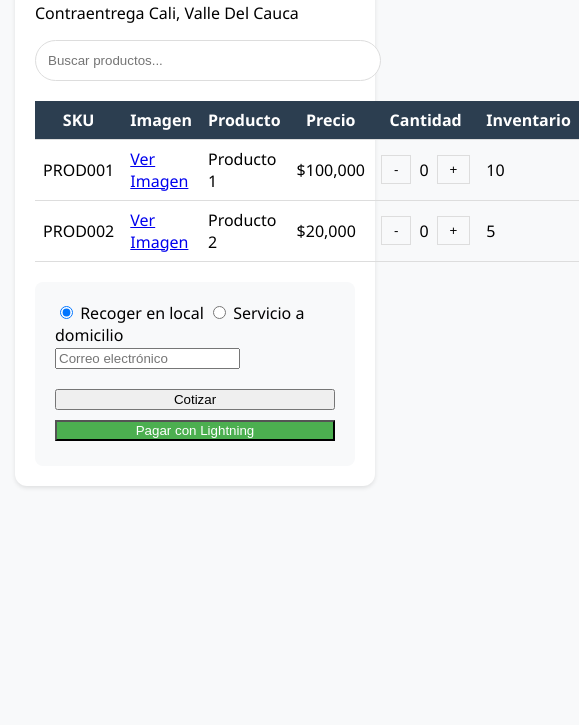
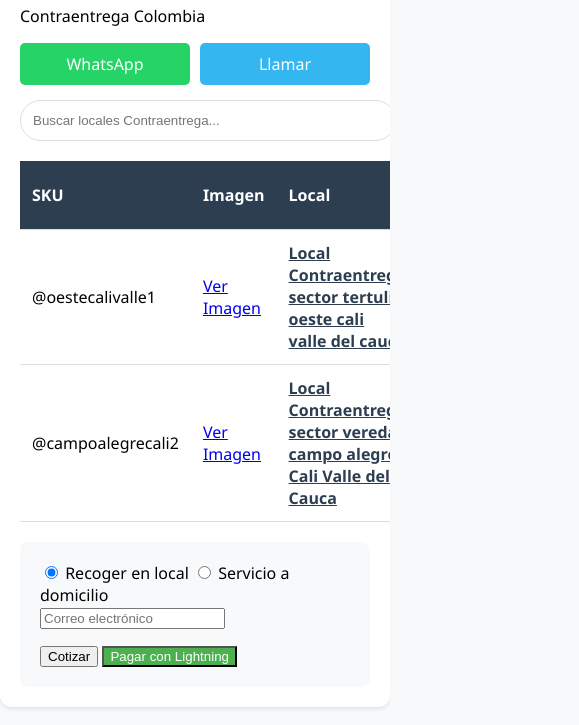
Before and after one commit to campoalegrecalicontraentregaco/web, a plain HTML site: page index.html in a window 390 px wide. Shown: the part 119-844 px from the top of the page, 579 px wide, since content can reach past the window. Drawn offline with Linux system fonts and the light colour scheme.

Commit message:
Actualizar index.html

```diff
--- a/index.html
+++ b/index.html
@@ -3,29 +3,163 @@
 <head>
     <meta charset="UTF-8">
     <meta name="viewport" content="width=device-width, initial-scale=1.0">
-    <title>Contraentrega Valle del Cauca</title>
+    <title>Contraentrega Montebello Cali Valle del Cauca</title>
     <style>
-        body { font-family: 'Segoe UI', sans-serif; margin: 0; padding: 15px; background: #f8f9fa; }
-        .container { background: white; max-width: 100%; padding: 20px; border-radius: 12px; box-shadow: 0 2px 4px rgba(0,0,0,0.1); }
-        .product-table { width: 100%; border-collapse: collapse; margin: 20px 0; }
-        .product-table th, .product-table td { padding: 12px; border-bottom: 1px solid #ddd; }
-        .product-table th { background: #2c3e50; color: white; }
-        .quantity-controls { display: flex; align-items: center; gap: 8px; }
-        .quantity-controls button { padding: 8px 15px; border: 1px solid #ddd; background: #f8f9fa; cursor: pointer; }
-        .checkout-section { background: #f8f9fa; padding: 20px; margin-top: 20px; border-radius: 8px; }
-        .search-container { margin: 15px 0; }
-        #searchInput { width: 100%; padding: 12px; border: 1px solid #ddd; border-radius: 25px; }
-        .delivery-form { display: none; margin-top: 15px; }
-        .payment-instructions { background: #e3f2fd; padding: 15px; margin: 15px 0; border-radius: 8px; }
-        .qr-code { margin: 15px auto; text-align: center; }
-        .image-modal { display: none; position: fixed; top: 0; left: 0; width: 100%; height: 100%; background: rgba(0,0,0,0.8); z-index: 1000; justify-content: center; align-items: center; }
-        .modal-content { max-width: 90%; max-height: 90%; position: relative; }
-        .close-modal { position: absolute; top: -25px; right: -25px; color: white; font-size: 30px; cursor: pointer; }
+        /* Estilos generales */
+        body {
+            font-family: 'Segoe UI', sans-serif;
+            margin: 0;
+            padding: 0;
+            background: #f8f9fa;
+            display: flex;
+            justify-content: center;
+            align-items: center;
+            min-height: 100vh;
+        }
 
-        @media (max-width: 768px) {
-            .quantity-controls button { padding: 6px 12px; }
-            .checkout-section button { width: 100%; margin: 5px 0; }
-            .product-table th, .product-table td { padding: 8px; }
+        /* Contenedor principal */
+        .container {
+            background: white;
+            width: 1200px; /* Ancho fijo para versión de escritorio */
+            padding: 20px;
+            border-radius: 12px;
+            box-shadow: 0 2px 4px rgba(0, 0, 0, 0.1);
+            overflow-x: auto; /* Permite desplazamiento horizontal si el contenido es muy ancho */
+        }
+
+        /* Estilos para la tabla */
+        .product-table {
+            width: 100%;
+            border-collapse: collapse;
+            margin: 20px 0;
+        }
+
+        .product-table th, .product-table td {
+            padding: 12px;
+            border-bottom: 1px solid #ddd;
+            text-align: left;
+        }
+
+        .product-table th {
+            background: #2c3e50;
+            color: white;
+        }
+
+        /* Controles de cantidad */
+        .quantity-controls {
+            display: flex;
+            align-items: center;
+            gap: 8px;
+        }
+
+        .quantity-controls button {
+            padding: 8px 15px;
+            border: 1px solid #ddd;
+            background: #f8f9fa;
+            cursor: pointer;
+        }
+
+        /* Sección de pago */
+        .checkout-section {
+            background: #f8f9fa;
+            padding: 20px;
+            margin-top: 20px;
+            border-radius: 8px;
+        }
+
+        /* Barra de búsqueda */
+        .search-container {
+            margin: 15px 0;
+        }
+
+        #searchInput {
+            width: 100%;
+            padding: 12px;
+            border: 1px solid #ddd;
+            border-radius: 25px;
+        }
+
+        /* Formulario de entrega */
+        .delivery-form {
+            display: none;
+            margin-top: 15px;
+        }
+
+        .delivery-form input {
+            width: 100%;
+            padding: 10px;
+            margin: 5px 0;
+            border: 1px solid #ddd;
+            border-radius: 5px;
+        }
+
+        /* Instrucciones de pago */
+        .payment-instructions {
+            background: #e3f2fd;
+            padding: 15px;
+            margin: 15px 0;
+            border-radius: 8px;
+        }
+
+        /* Botones de contacto */
+        .contact-buttons {
+            display: flex;
+            gap: 10px;
+            margin-top: 10px;
+        }
+
+        .contact-buttons a {
+            text-decoration: none;
+            color: white;
+            padding: 10px 20px;
+            border-radius: 5px;
+            flex: 1;
+            text-align: center;
+        }
+
+        .contact-buttons .whatsapp {
+            background: #25D366;
+        }
+
+        .contact-buttons .call {
+            background: #34B7F1;
+        }
+
+        /* Nombre del local resaltado */
+        .local-name {
+            color: #2c3e50;
+            font-weight: bold;
+            text-decoration: underline;
+            cursor: pointer;
+        }
+
+        /* Modal de imagen */
+        .image-modal {
+            display: none;
+            position: fixed;
+            top: 0;
+            left: 0;
+            width: 100%;
+            height: 100%;
+            background: rgba(0, 0, 0, 0.8);
+            z-index: 1000;
+            justify-content: center;
+            align-items: center;
+        }
+
+        .modal-content {
+            max-width: 90%;
+            max-height: 90%;
+            position: relative;
+        }
+
+        .close-modal {
+            position: absolute;
+            top: -25px;
+            right: -25px;
+            color: white;
+            font-size: 30px;
+            cursor: pointer;
         }
     </style>
     <script src="https://cdn.rawgit.com/davidshimjs/qrcodejs/gh-pages/qrcode.min.js"></script>
@@ -34,11 +168,15 @@
     <div class="container">
         <header>
             <h1>Contraentrega CO</h1>
-            <p>Contraentrega Cali, Valle Del Cauca</p>
+            <p>Contraentrega Colombia</p>
+            <div class="contact-buttons">
+                <a href="https://wa.me/573215340988" class="whatsapp">WhatsApp</a>
+                <a href="tel:+573215340988" class="call">Llamar</a>
+            </div>
         </header>
 
         <div class="search-container">
-            <input type="text" id="searchInput" placeholder="Buscar productos...">
+            <input type="text" id="searchInput" placeholder="Buscar locales Contraentrega...">
         </div>
 
         <table class="product-table">
@@ -46,8 +184,8 @@
                 <tr>
                     <th>SKU</th>
                     <th>Imagen</th>
-                    <th>Producto</th>
-                    <th>Precio</th>
+                    <th>Local</th>
+                    <th>Tarjeta Regalo</th>
                     <th>Cantidad</th>
                     <th>Inventario</th>
                 </tr>
@@ -97,8 +235,8 @@
 
     <script>
         const products = [
-            { id: 1, sku: "PROD001", name: "Producto 1", price: 100000, inventory: 10, image: "https://via.placeholder.com/500" },
-            { id: 2, sku: "PROD002", name: "Producto 2", price: 20000, inventory: 5, image: "https://via.placeholder.com/500" }
+            { id: 1, sku: "@oestecalivalle1", name: "Local Contraentrega sector tertulia oeste cali valle del cauca", price: 10000, inventory: 1000, image: "oestecalivalle1.jpg" },
+            { id: 2, sku: "@campoalegrecali2", name: "Local Contraentrega sector vereda campo alegre Cali Valle del Cauca", price: 10000, inventory: 1000, image: "campoalegrecali2.jpg" }
         ];
 
         let cart = {};
@@ -110,7 +248,13 @@
                 <tr>
                     <td>${product.sku}</td>
                     <td><a href="#" onclick="showImage('${product.image}', event)">Ver Imagen</a></td>
-                    <td>${product.name}</td>
+                    <td>
+                        <a href="https://${product.sku.replace('@', '')}.contraentregaco.com"
+                           target="_blank"
+                           class="local-name">
+                            ${product.name}
+                        </a>
+                    </td>
                     <td>$${product.price.toLocaleString()}</td>
                     <td>
                         <div class="quantity-controls">
@@ -174,7 +318,7 @@
             document.getElementById('paymentInstructions').style.display = 'block';
 
             new QRCode(document.getElementById('qrCode'), {
-                text: `lightning:montebellocali18@coinos.io`,
+                text: `lightning:contraentregaco@coinos.io`,
                 width: 200,
                 height: 200
             });
```
